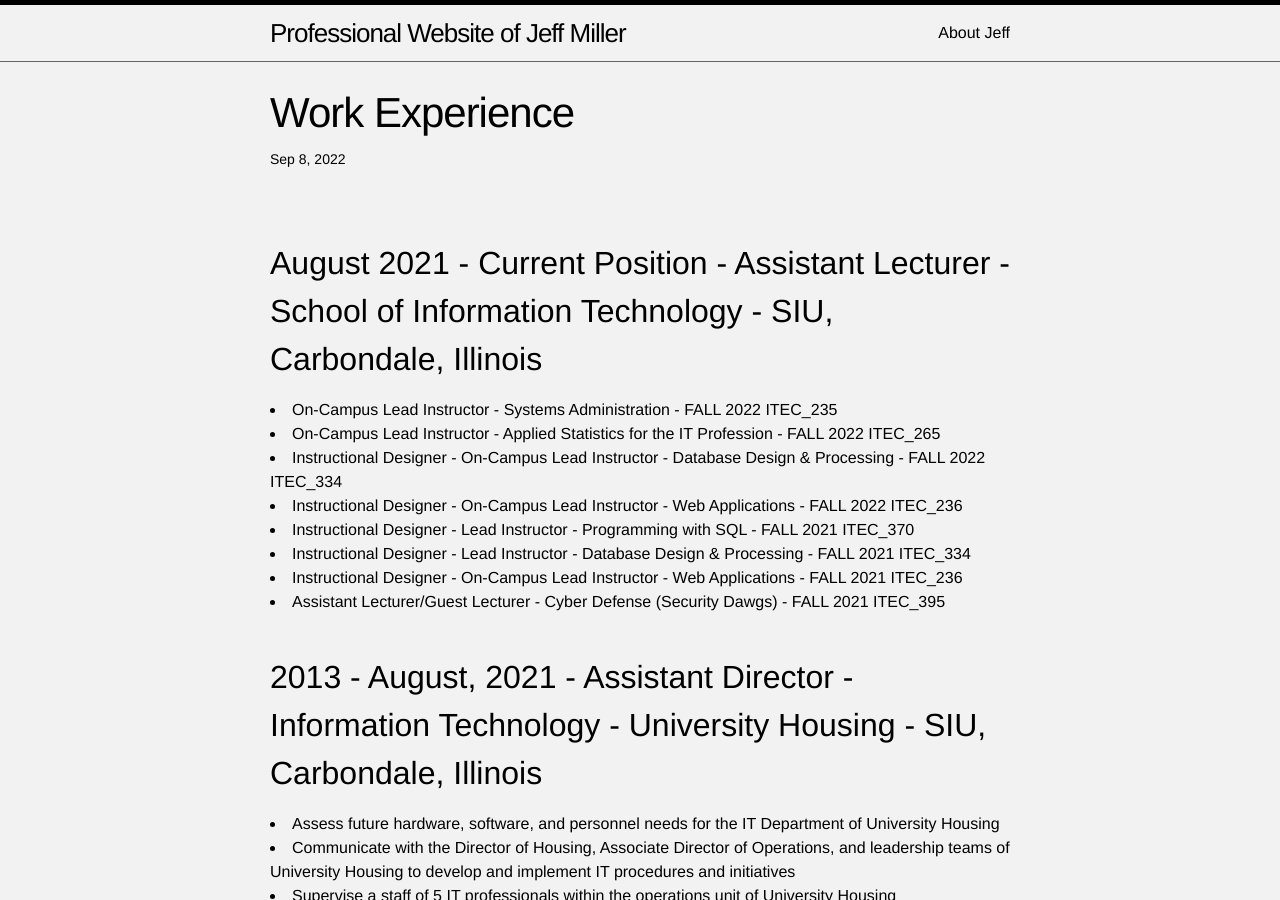
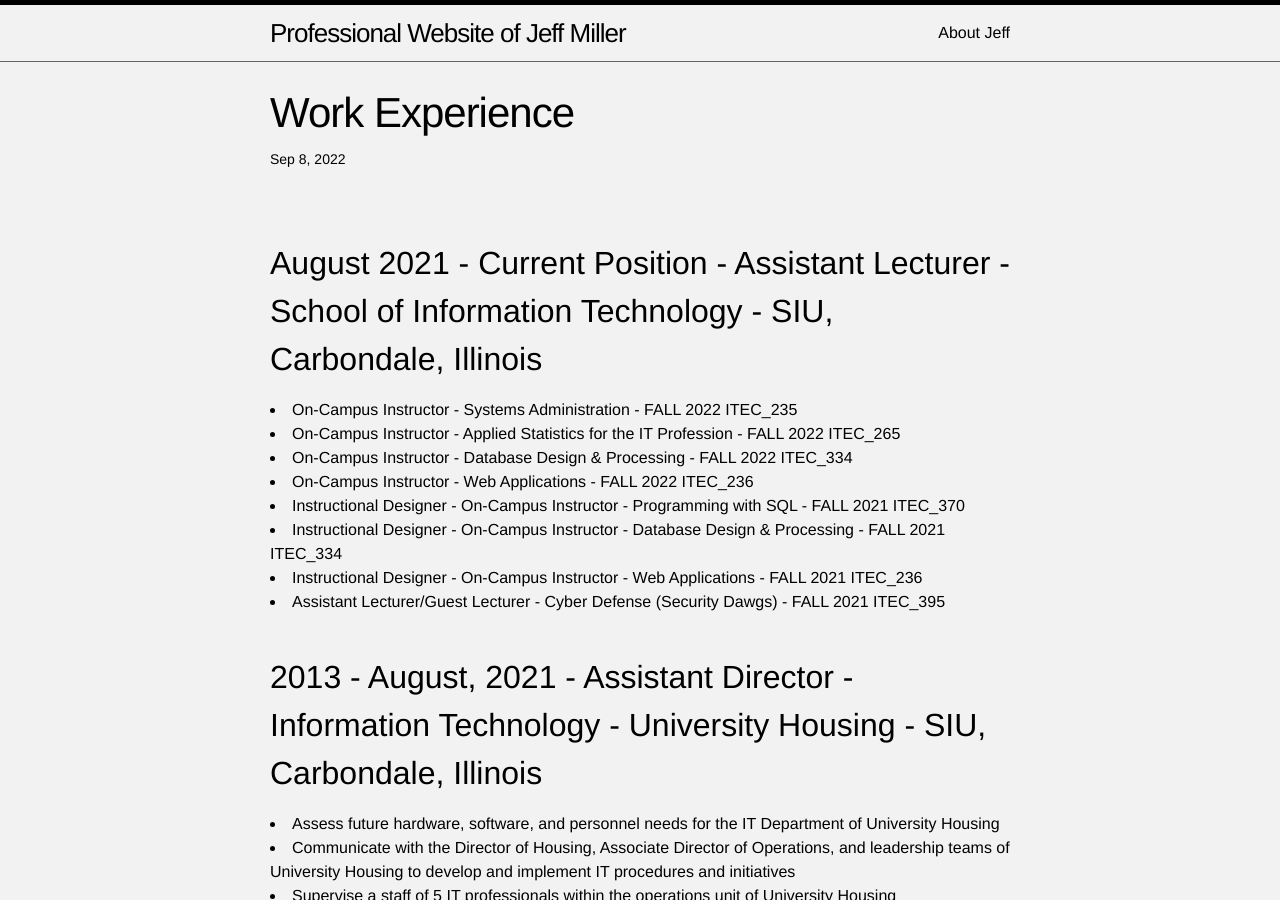
Before and after one commit to jmillersiu/jmillersiu.github.io, a Jekyll site: the page built from _posts/2021-09-21-work_experience.markdown, in a window 1280 px wide and 900 px high. Built offline with Jekyll 4.4.1, drawn with Linux system fonts in a browser that asks for light colours.

Commit message:
Update 2021-09-21-work_experience.markdown

```diff
--- a/_posts/2021-09-21-work_experience.markdown
+++ b/_posts/2021-09-21-work_experience.markdown
@@ -8,13 +8,13 @@
 
 August 2021 - Current Position - Assistant Lecturer - School of Information Technology - SIU, Carbondale, Illinois
 ---
-<li>On-Campus Lead Instructor - Systems Administration - FALL 2022 ITEC_235</li>
-<li>On-Campus Lead Instructor - Applied Statistics for the IT Profession - FALL 2022 ITEC_265</li>
-<li>Instructional Designer - On-Campus Lead Instructor - Database Design & Processing - FALL 2022 ITEC_334</li>
-<li>Instructional Designer - On-Campus Lead Instructor - Web Applications - FALL 2022 ITEC_236</li>
-<li>Instructional Designer - Lead Instructor - Programming with SQL - FALL 2021 ITEC_370</li>
-<li>Instructional Designer - Lead Instructor - Database Design & Processing - FALL 2021 ITEC_334</li>
-<li>Instructional Designer - On-Campus Lead Instructor - Web Applications - FALL 2021 ITEC_236</li>
+<li>On-Campus Instructor - Systems Administration - FALL 2022 ITEC_235</li>
+<li>On-Campus Instructor - Applied Statistics for the IT Profession - FALL 2022 ITEC_265</li>
+<li>On-Campus Instructor - Database Design & Processing - FALL 2022 ITEC_334</li>
+<li>On-Campus Instructor - Web Applications - FALL 2022 ITEC_236</li>
+<li>Instructional Designer - On-Campus Instructor - Programming with SQL - FALL 2021 ITEC_370</li>
+<li>Instructional Designer - On-Campus Instructor - Database Design & Processing - FALL 2021 ITEC_334</li>
+<li>Instructional Designer - On-Campus Instructor - Web Applications - FALL 2021 ITEC_236</li>
 <li>Assistant Lecturer/Guest Lecturer - Cyber Defense (Security Dawgs) - FALL 2021 ITEC_395</li>
 <br>
 
```
